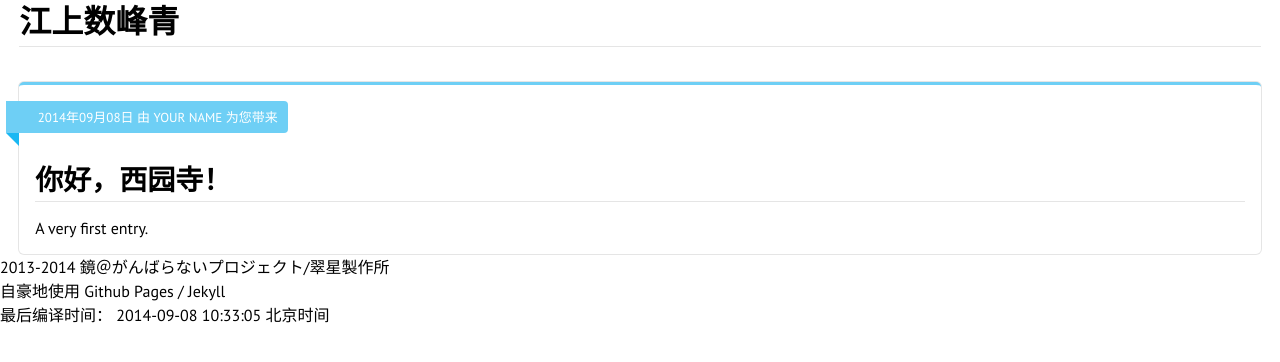
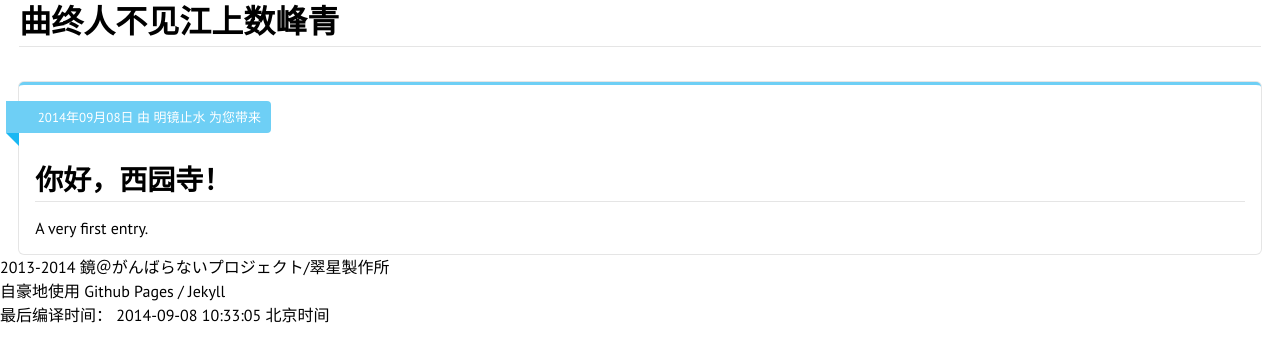
Before and after one commit to KagamiChan/ayumi, a Jekyll site: the page built from _posts/2014-09-08-hello-world.md, in a window 1280 px wide. Shown: the top 362 px of the page. Built offline with Jekyll 4.4.1, drawn with Linux system fonts in a browser that asks for light colours.

Commit message:
test global variables

```diff
--- a/_config.yml
+++ b/_config.yml
@@ -6,7 +6,17 @@ permalink: /:title.html
 
 timezone: Asia/Shanghai
 
-author: Your Name
+author: 明镜止水
+
+name: 曲终人不见江上数峰青
+
+description: 音楽は魔法ではない
+
+highlighter: pygments
+
+safe: true
+
+lsi: false
 
 gems:
   - jekyll-sitemap
--- a/_layouts/entry.html
+++ b/_layouts/entry.html
@@ -8,7 +8,7 @@
        <div class="row">
            <div class="sixteen wide column">
                 <div class="segment">
-                    <h1 class="ui dividing header">{{site.data.global.title}}</h1>
+                    <h1 class="ui dividing header">{{site.name}}</h1>
                 </div>
            </div>
        </div>
```
